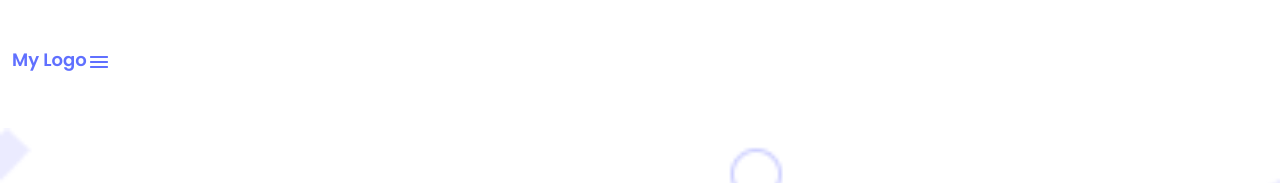
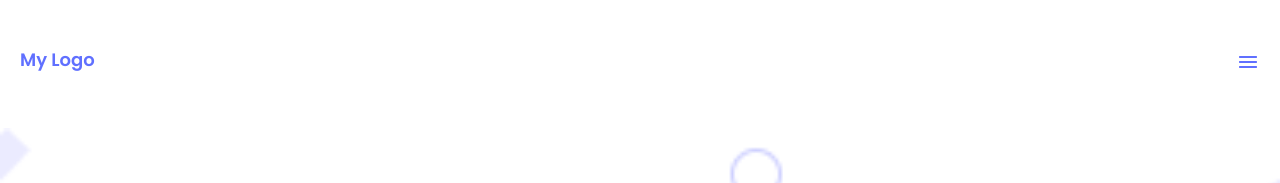
Before and after one commit to Wolfmikerson/Wolf_Portfolio_V1, a website: page index.html in a window 1280 px wide. Shown: the top 183 px of the page. Drawn offline with Linux system fonts and the light colour scheme.

Commit message:
Fix navbar-conter in style.css

```diff
--- a/css/style.css
+++ b/css/style.css
@@ -38,6 +38,7 @@ body {
   width: 100%;
   padding: 50px 0;
   background-color: #fff;
+  place-content: space-between;
 }
 
 .navbar-top-contener {
@@ -47,11 +48,11 @@ body {
 }
 
 .logo {
-  margin-left: 12px;
+  margin-left: 20px;
 }
 
 .menu {
-  margin-right: 18px;
+  margin-right: 20px;
 }
 
 .logo-font {
```
